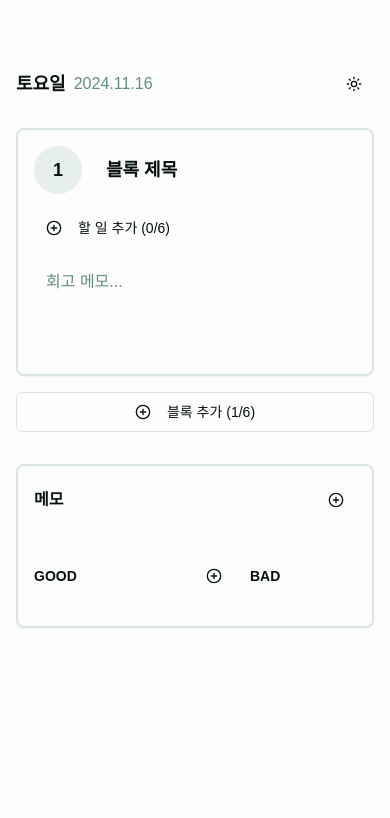
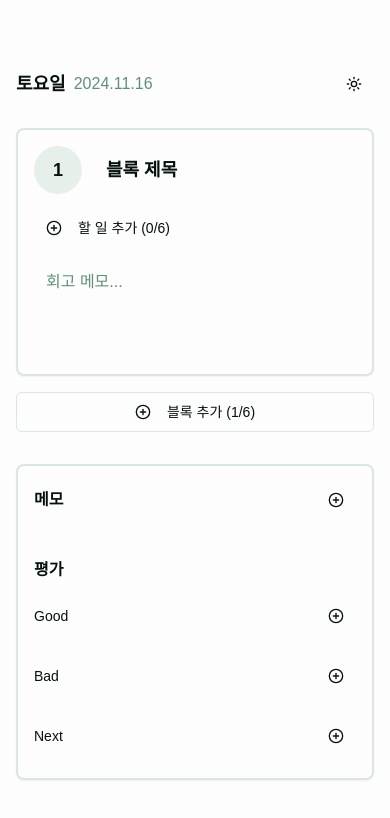
Before and after one commit to hyeyoom/thermite, a Next.js app: page / in a window 390 px wide. Shown: the top 818 px of the page. Built offline with nearby package versions, Linux system fonts and the light colour scheme.

Commit message:
feat: improve mobile layout and evaluation features
- Add edit/delete functionality for evaluations
- Fix evaluation variable naming issue
- Improve memo section mobile layout
- Adjust grid layout for better mobile experience

```diff
--- a/app/components/memo-section.tsx
+++ b/app/components/memo-section.tsx
@@ -60,6 +60,16 @@ const MemoSection = ({
     }
   }
 
+  const handleEvaluationEdit = (id: string, content: string) => {
+    setEvaluations(evaluations.map(evaluation =>
+      evaluation.id === id ? { ...evaluation, content } : evaluation
+    ))
+  }
+
+  const handleDeleteEvaluation = (id: string) => {
+    setEvaluations(evaluations.filter(evaluation => evaluation.id !== id))
+  }
+
   return (
     <Card className="p-4 grid grid-cols-1 lg:grid-cols-[2fr,1fr] gap-6 border-2">
       {/* 메모 리스트 영역 */}
@@ -113,13 +123,14 @@ const MemoSection = ({
         </ul>
       </div>
 
-      {/* 평가 블록 - 모바일에서는 가로 스크롤 */}
-      <div className="flex lg:block gap-4 overflow-x-auto pb-2 lg:pb-0">
-        {['good', 'bad', 'next'].map((type) => (
-          <div key={type} className="min-w-[200px] lg:min-w-0 lg:mb-4">
-            <div className="space-y-2">
+      {/* 평가 블록 */}
+      <div className="space-y-4">
+        <h3 className="font-bold">평가</h3>
+        <div className="space-y-6">
+          {['good', 'bad', 'next'].map((type) => (
+            <div key={type} className="space-y-2">
               <div className="flex items-center justify-between">
-                <span className="text-sm font-bold uppercase">{type}</span>
+                <span className="text-sm font-medium capitalize">{type}</span>
                 <Button
                   variant="ghost"
                   size="sm"
@@ -133,8 +144,21 @@ const MemoSection = ({
                 {evaluations
                   .filter(item => item.type === type)
                   .map(item => (
-                    <li key={item.id} className="text-sm border-b-2 border-muted py-1">
-                      {item.content}
+                    <li key={item.id} className="group flex items-center gap-2 text-sm border-b-2 border-muted py-1">
+                      <input
+                        type="text"
+                        value={item.content}
+                        onChange={(e) => handleEvaluationEdit(item.id, e.target.value)}
+                        className="flex-1 bg-transparent border-none focus:outline-none focus:ring-0 px-0"
+                      />
+                      <Button
+                        variant="ghost"
+                        size="icon"
+                        className="h-6 w-6 p-0 opacity-0 group-hover:opacity-100 transition-opacity"
+                        onClick={() => handleDeleteEvaluation(item.id)}
+                      >
+                        <X className="h-4 w-4 text-muted-foreground hover:text-destructive" />
+                      </Button>
                     </li>
                   ))}
               </ul>
@@ -157,8 +181,8 @@ const MemoSection = ({
                 </div>
               )}
             </div>
-          </div>
-        ))}
+          ))}
+        </div>
       </div>
     </Card>
   )
```
